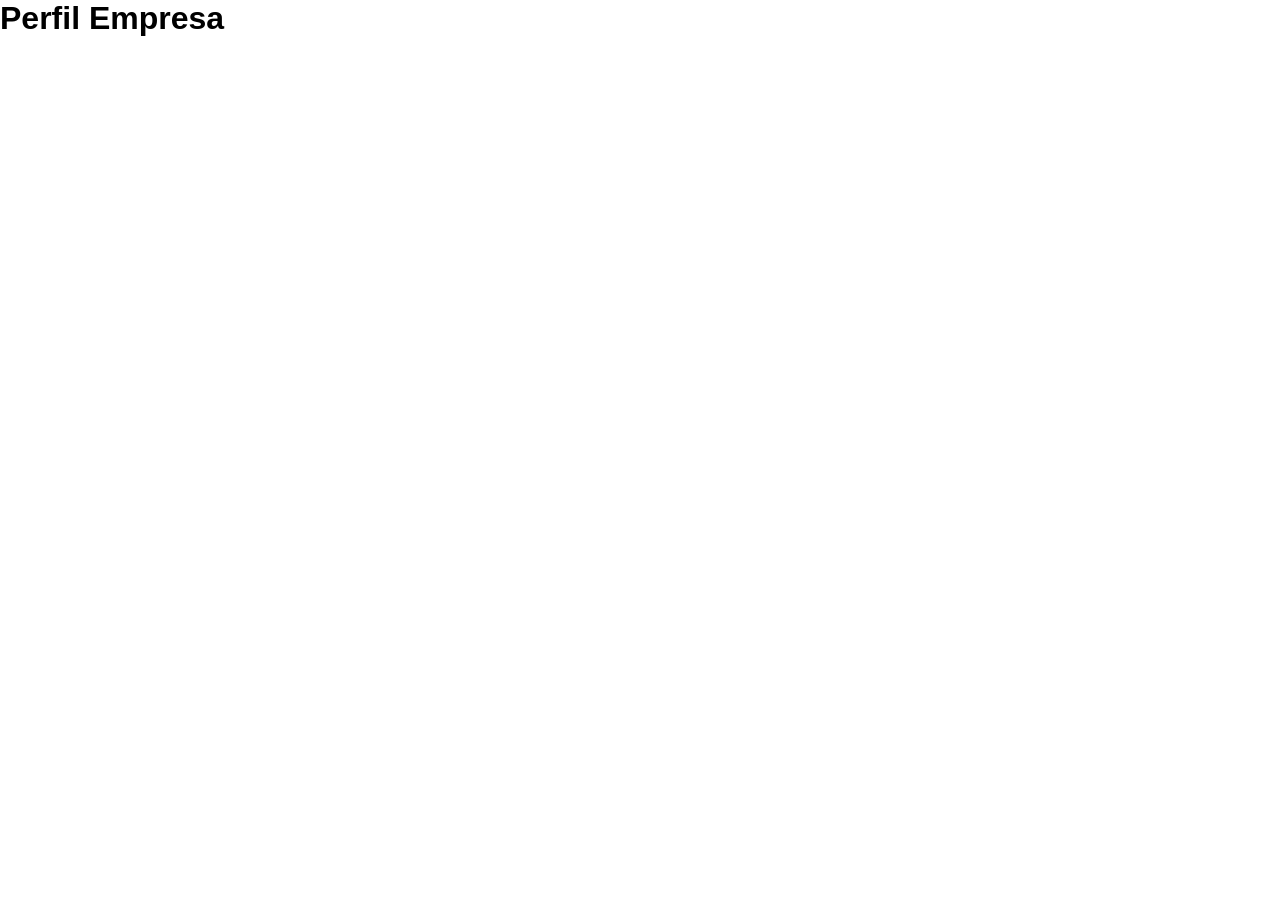
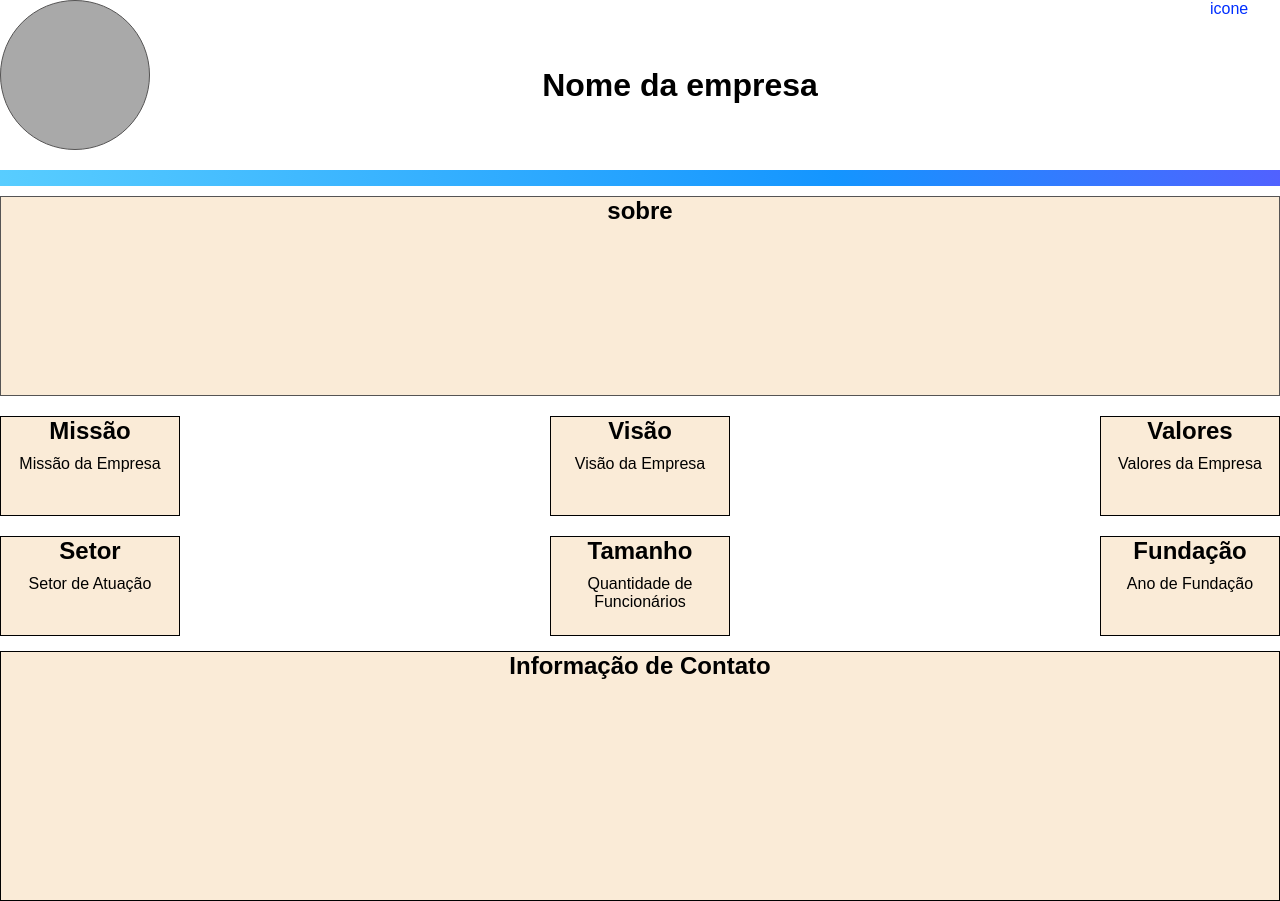
Before and after one commit to Mortari03/trampos-bauru, a React (Create React App) app: page /empresa_perfil in a window 1280 px wide. Before the commit the page ends 800 px from the top, so only its background shows below. Built offline with nearby package versions, Linux system fonts and the light colour scheme.

Commit message:
pagina perfil empresa

```diff
--- a/src/App.tsx
+++ b/src/App.tsx
@@ -29,6 +29,7 @@ import CabecalhoCandidato from "./componentes/cabecalho_candidato";
 import CandidatoDashboard from "./paginas/candidato_dashboard";
 import EmpresasDashboard from "./paginas/empresas_dashboard";
 import EmpresasVerVagas from "./paginas/empresas_ver_vagas";
+import EmpresaPerfilEditar from "./paginas/empresa_perfil_editar";
 
 function App() {
   return (
@@ -74,10 +75,11 @@ function App() {
         <Route path="/cabecalho_empresa" element={<CabecalhoEmpresa />} />
         <Route path="/empresa_dashboard" element={<EmpresasDashboard />} />
         <Route path="/empresa_perfil" element={<EmpresasPerfil />} />
-        <Route
-          path="/empresa_vagas_cadastradas"
-          element={<EmpresasVerVagas />}
-        />
+        <Route path="/empresa_vagas_cadastradas" element={<EmpresasVerVagas />} />
+        <Route path="/empresa_perfil_editar" element={<EmpresaPerfilEditar />} />
+
+
+
         <Route
           path="/empresa_configuracao"
           element={<EmpresasConfiguracao />}
--- a/src/estilo/empresas_perfil.css
+++ b/src/estilo/empresas_perfil.css
@@ -0,0 +1,117 @@
+
+
+
+.nome_empresa {
+    display: flex;
+    justify-content:space-between;
+}
+
+#logo {
+    background-color: darkgrey;
+    border: 1px solid rgb(85, 84, 84);
+    width: 150px;
+    height: 150px;
+    border-radius: 50%;
+    margin-bottom: 20px;
+}
+
+.h1_empresa {
+    align-content:center;
+
+}
+
+.sobre_empresa {
+    margin-top: 10px;
+    background-color: antiquewhite;
+    border: 1px solid  rgb(85, 84, 84);
+    height: 200px;
+    text-align: center;
+}
+
+.conteiner_visao {
+    display: flex;
+    justify-content: space-between;
+    margin-top: 20px;
+}
+
+.missao_empresa {
+    border: 1px solid;
+    width: 180px;
+    height: 100px;
+    text-align: center;
+    background-color: antiquewhite;
+}
+.missao_empresa p {
+    margin-top: 10px;
+}
+
+.visao_empresa {
+    border: 1px solid;
+    width: 180px;
+    height: 100px;
+    text-align: center;
+    background-color: antiquewhite;
+}
+.visao_empresa p {
+    margin-top: 10px;
+}
+
+.valores_empresa {
+    border: 1px solid;
+    width: 180px;
+    height: 100px;
+    text-align: center;
+    background-color: antiquewhite;
+}
+.valores_empresa p {
+    margin-top: 10px;
+}
+
+.conteiner_setor {
+    display: flex;
+    justify-content: space-between;
+    margin-top: 20px;
+}
+
+.setor_empresa {
+    border: 1px solid;
+    width: 180px;
+    height: 100px;
+    text-align: center;
+    background-color: antiquewhite;
+}
+.setor_empresa p {
+    margin-top: 10px;
+}
+
+.tamanho_empresa {
+    border: 1px solid;
+    width: 180px;
+    height: 100px;
+    text-align: center;
+    background-color: antiquewhite;
+}
+.tamanho_empresa p {
+    margin-top: 10px;
+}
+
+.fundacao {
+    border: 1px solid;
+    width: 180px;
+    height: 100px;
+    text-align: center;
+    background-color: antiquewhite;
+}
+.fundacao p {
+    margin-top: 10px;
+}
+
+.info_contato {
+    display: flex;
+    justify-content: center;
+    margin-top: 15px;
+    background-color: antiquewhite;
+    border: 1px solid;
+    height: 250px;
+    text-align: center;
+}
--- /dev/null
+++ b/src/paginas/empresa_perfil_editar.tsx
@@ -0,0 +1,112 @@
+//Importes do React
+//Importes do Router-Dom
+//Importes de Icones
+//Importes de CSS
+import "../estilo/empresa-perfil-editar.css";
+
+//Importes de Paginas
+
+function EmpresaPerfilEditar() {
+  return(
+
+    <div className="conteiner_editar_empresa">
+      <div className="nome_empresa">
+        <div id="logo"></div>
+        <div className="h1_empresa">
+          <h1>Nome da empresa</h1>
+        </div>
+        <div className="icone_empresa">icone</div>
+      </div>
+
+      <div className="wave-bar"></div>
+
+      <div>
+        <h1>Foto da empresa</h1>
+      </div>
+
+      <div>
+        <label>Nome <input type="text" placeholder="Alterar o Nome"/></label>
+      </div>
+
+      <div>
+        <label>Sobre <input type="text" placeholder="Alterar o Nome"/></label>
+      </div>
+
+      <div>
+        <label>Missão <input type="text" placeholder="Alterar o Nome"/></label>
+      </div>
+
+      <div>
+        <label>Visão <input type="text" placeholder="Alterar o Nome"/></label>
+      </div>
+
+      <div>
+        <label>Valores <input type="text" placeholder="Alterar o Nome"/></label>
+      </div>
+
+      <div>
+        <label>Setor <input type="text" placeholder="Alterar o Nome"/></label>
+      </div>
+
+      <div>
+        <label>Tamanho <input type="text" placeholder="Alterar o Nome"/></label>
+      </div>
+
+      <div>
+        <label>Fundação <input type="text" placeholder="Alterar o Nome"/></label>
+      </div>
+
+      <div>
+        <label>Email <input type="text" placeholder="Alterar o Nome"/></label>
+      </div>
+
+      <div>
+        <label>Telefone <input type="text" placeholder="Alterar o Nome"/></label>
+      </div>
+
+      <div>
+        <label>Endereço <input type="text" placeholder="Alterar o Nome"/></label>
+      </div>
+
+      <div>
+        <label>Cidade <input type="text" placeholder="Alterar o Nome"/></label>
+      </div>
+
+      <div>
+        <label>Estado <input type="text" placeholder="Alterar o Nome"/></label>
+      </div>
+
+      <div>
+        <label>CEP <input type="text" placeholder="Alterar o Nome"/></label>
+      </div>
+
+      <div>
+        <label>Facebook <input type="text" placeholder="Alterar o Nome"/></label>
+      </div>
+
+      <div>
+        <label>Twitter <input type="text" placeholder="Alterar o Nome"/></label>
+      </div>
+
+      <div>
+        <label>Linkedin <input type="text" placeholder="Alterar o Nome"/></label>
+      </div>
+
+      <div>
+        <label>Instagram <input type="text" placeholder="Alterar o Nome"/></label>
+      </div>
+
+      <div>
+        <button>Salvar</button>
+        <button>Cancelar</button>
+      </div>
+
+
+
+    </div>
+
+  )
+
+}
+
+export default EmpresaPerfilEditar;
--- a/src/paginas/empresas_perfil.tsx
+++ b/src/paginas/empresas_perfil.tsx
@@ -7,8 +7,67 @@ import "../estilo/empresas_perfil.css";
 
 function EmpresasPerfil() {
   return (
-    <div>
-      <h1>Perfil Empresa</h1>
+    <div className="conteiner_perfil_empresa">
+
+      <div className="nome_empresa">
+        <div id="logo"></div>
+        <div className="h1_empresa">
+          <h1>Nome da empresa</h1>
+        </div>
+        <div className="icone_empresa">icone</div>
+      </div>
+
+      <div className="wave-bar"></div>
+
+      <div className="sobre_empresa">
+        <h2>sobre</h2>
+      </div>
+
+      <div className="conteiner_visao">
+
+        <div className="missao_empresa">
+          <h2>Missão</h2>
+          <p>Missão da Empresa</p>
+        </div>
+
+        <div className="visao_empresa">
+          <h2>Visão</h2>
+          <p>Visão da Empresa</p>
+        </div>
+
+        <div className="valores_empresa">
+          <h2>Valores</h2>
+          <p>Valores da Empresa</p>
+        </div>
+
+      </div>
+
+      <div className="conteiner_setor">
+
+        <div className="setor_empresa">
+          <h2>Setor</h2>
+          <p>Setor de Atuação</p>
+        </div>
+
+        <div className="tamanho_empresa">
+          <h2>Tamanho</h2>
+          <p>Quantidade de Funcionários</p>
+        </div>
+
+        <div className="fundacao">
+          <h2>Fundação</h2>
+          <p>Ano de Fundação</p>
+        </div>
+
+      </div>
+
+      <div className="info_contato">
+
+        <div className="informacao_contato">
+          <h2>Informação de Contato</h2>
+        </div>
+
+      </div>
     </div>
   );
 }
```
Also changed, not shown: src/estilo/empresa-perfil-editar.css (added).
